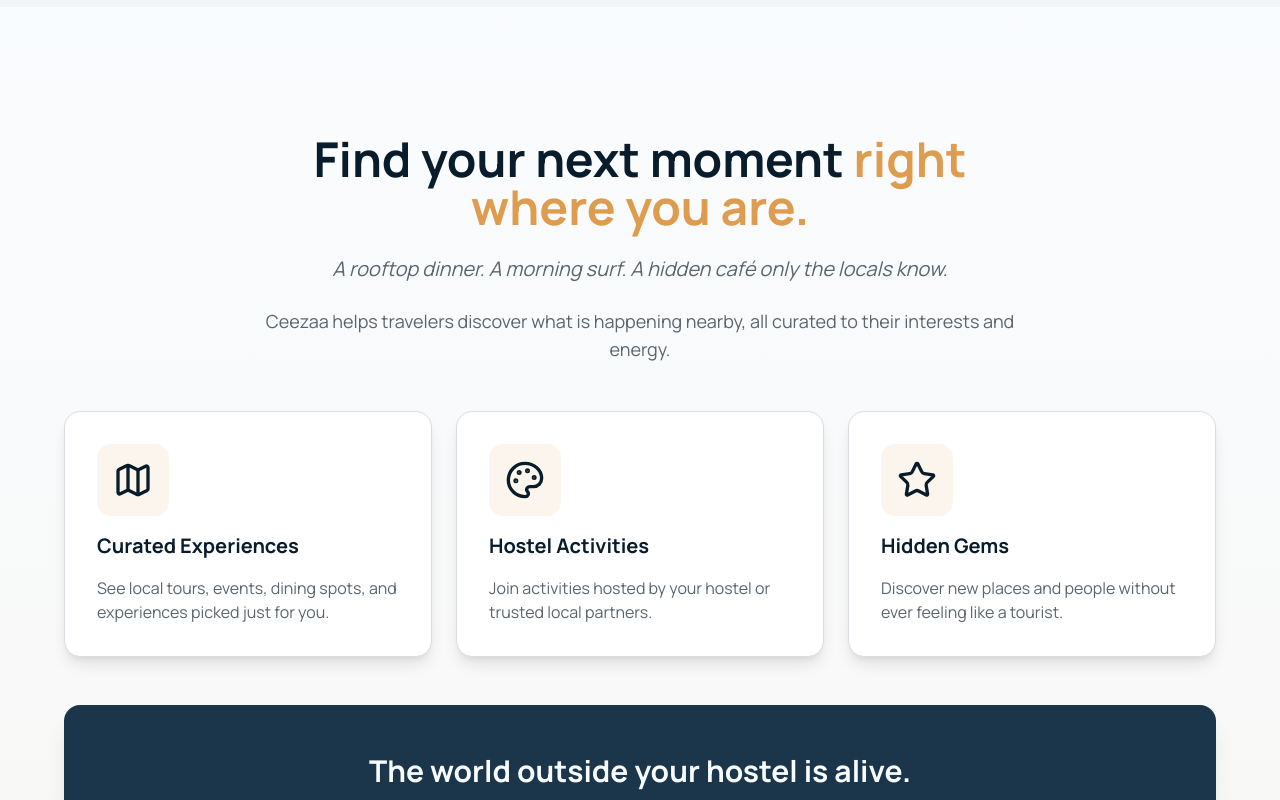
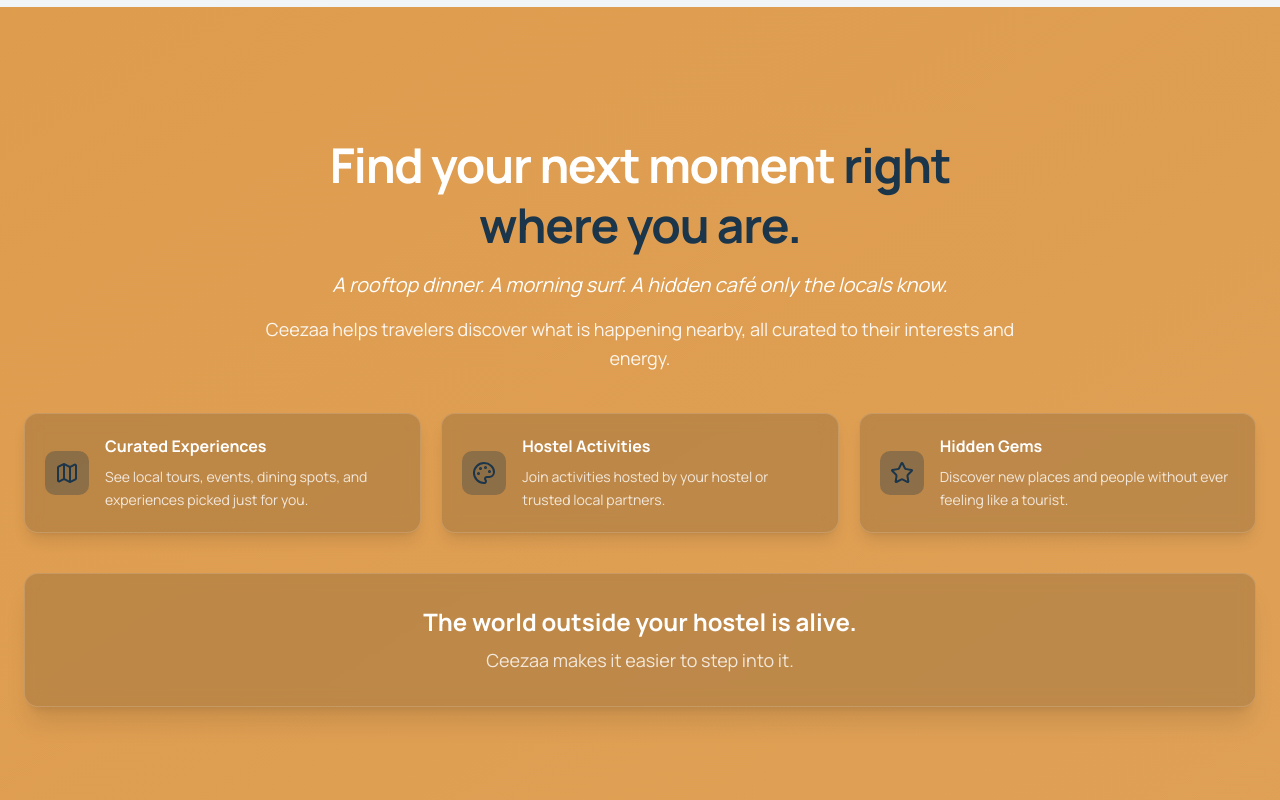
Before and after one commit to scottdoggett/ceezaa-landing-page, a Next.js app: page / in a window 1280 px wide. Shown: the part 3700-4500 px from the top of the page. Built offline with nearby package versions, Linux system fonts and the light colour scheme.

Commit message:
Updated explore.tsx section

```diff
--- a/src/components/ui/home-page/explore.tsx
+++ b/src/components/ui/home-page/explore.tsx
@@ -2,64 +2,76 @@ import { Map, Palette, Star } from "lucide-react";
 
 export function Explore() {
   return (
-    <section className="w-full py-20 md:py-32 bg-linear-to-t from-primary/5 to-background">
+    <section className="w-full py-16 md:py-24 lg:py-32 bg-linear-to-br from-primary to-primary/95">
       <div className="container mx-auto px-4 md:px-6">
-        <div className="max-w-6xl mx-auto space-y-12">
+        <div className="max-w-7xl mx-auto space-y-10">
           {/* Header */}
-          <div className="text-center max-w-3xl mx-auto space-y-6">
-            <h2 className="text-3xl sm:text-4xl md:text-5xl font-bold">
+          <div className="text-center max-w-3xl mx-auto space-y-4">
+            <h2 className="text-3xl sm:text-4xl lg:text-5xl font-bold text-white leading-tight tracking-tight">
               Find your next moment{" "}
-              <span className="text-primary">right where you are.</span>
+              <span className="text-secondary">right where you are.</span>
             </h2>
-            <p className="text-xl text-muted-foreground italic">
+            <p className="text-lg lg:text-xl text-white italic">
               A rooftop dinner. A morning surf. A hidden café only the locals know.
             </p>
-            <p className="text-lg text-muted-foreground">
+            <p className="text-base lg:text-lg text-white/90 leading-relaxed">
               Ceezaa helps travelers discover what is happening nearby, all
               curated to their interests and energy.
             </p>
           </div>
 
           {/* Feature cards */}
-          <div className="grid md:grid-cols-3 gap-6">
-            <div className="bg-card border border-border rounded-2xl p-8 shadow-lg hover:shadow-xl transition-shadow space-y-4">
-              <div className="bg-primary/10 rounded-xl p-4 w-fit">
-                <Map className="w-10 h-10" />
+          <div className="grid md:grid-cols-3 gap-5">
+            <div className="bg-accent-foreground/15 backdrop-blur-sm border border-white/15 rounded-xl p-5 shadow-lg hover:shadow-2xl hover:bg-black/40 transition-all duration-300">
+              <div className="flex items-center gap-4">
+                <div className="bg-secondary/30 rounded-lg p-2.5 shrink-0">
+                  <Map className="w-6 h-6 text-secondary" />
                 </div>
-              <h3 className="text-xl font-bold">Curated Experiences</h3>
-              <p className="text-muted-foreground">
+                <div className="space-y-2">
+                  <h3 className="text-base font-bold text-white">Curated Experiences</h3>
+                  <p className="text-sm text-white/80 leading-relaxed">
                     See local tours, events, dining spots, and experiences picked
                     just for you.
                   </p>
                 </div>
+              </div>
+            </div>
 
-            <div className="bg-card border border-border rounded-2xl p-8 shadow-lg hover:shadow-xl transition-shadow space-y-4">
-              <div className="bg-primary/10 rounded-xl p-4 w-fit">
-                <Palette className="w-10 h-10" />
+            <div className="bg-accent-foreground/15 backdrop-blur-sm border border-white/15 rounded-xl p-5 shadow-lg hover:shadow-2xl hover:bg-black/40 transition-all duration-300">
+              <div className="flex items-center gap-4">
+                <div className="bg-secondary/30 rounded-lg p-2.5 shrink-0">
+                  <Palette className="w-6 h-6 text-secondary" />
                 </div>
-              <h3 className="text-xl font-bold">Hostel Activities</h3>
-              <p className="text-muted-foreground">
+                <div className="space-y-2">
+                  <h3 className="text-base font-bold text-white">Hostel Activities</h3>
+                  <p className="text-sm text-white/80 leading-relaxed">
                     Join activities hosted by your hostel or trusted local partners.
                   </p>
                 </div>
+              </div>
+            </div>
 
-            <div className="bg-card border border-border rounded-2xl p-8 shadow-lg hover:shadow-xl transition-shadow space-y-4">
-              <div className="bg-primary/10 rounded-xl p-4 w-fit">
-                <Star className="w-10 h-10" />
+            <div className="bg-accent-foreground/15 backdrop-blur-sm border border-white/15 rounded-xl p-5 shadow-lg hover:shadow-2xl hover:bg-black/40 transition-all duration-300">
+              <div className="flex items-center gap-4">
+                <div className="bg-secondary/30 rounded-lg p-2.5 shrink-0">
+                  <Star className="w-6 h-6 text-secondary" />
                 </div>
-              <h3 className="text-xl font-bold">Hidden Gems</h3>
-              <p className="text-muted-foreground">
+                <div className="space-y-2">
+                  <h3 className="text-base font-bold text-white">Hidden Gems</h3>
+                  <p className="text-sm text-white/80 leading-relaxed">
                     Discover new places and people without ever feeling like a tourist.
                   </p>
                 </div>
               </div>
+            </div>
+          </div>
 
           {/* Bottom CTA section */}
-          <div className="bg-secondary text-secondary-foreground rounded-2xl p-8 md:p-12 text-center shadow-xl">
-            <p className="text-2xl md:text-3xl font-bold mb-2">
+          <div className="bg-accent-foreground/15 backdrop-blur-sm border border-white/15 rounded-xl p-6 md:p-8 text-center shadow-xl hover:shadow-2xl transition-shadow">
+            <p className="text-xl md:text-2xl font-bold text-white mb-2">
               The world outside your hostel is alive.
             </p>
-            <p className="text-xl text-secondary-foreground/80">
+            <p className="text-base md:text-lg text-white/80">
               Ceezaa makes it easier to step into it.
             </p>
           </div>
```
Lines whose indentation alone changed are shown as unchanged.
